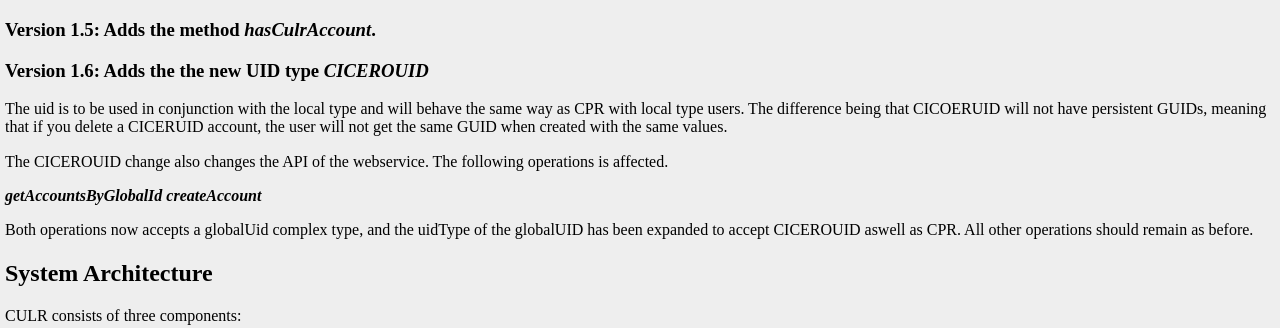
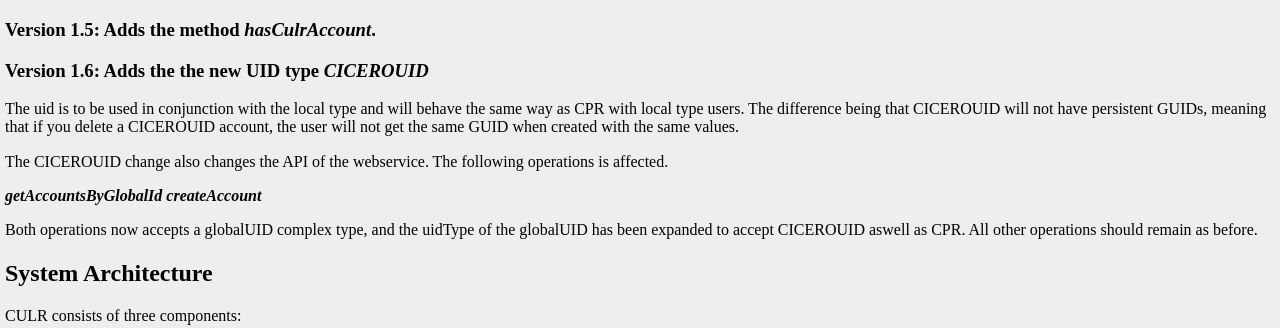
Before and after one commit to DBCDK/dbcdk.github.io, a Jekyll site: the page built from Culrservice.md, in a window 1280 px wide. Shown: the part 406-734 px from the top of the page. Built offline with Jekyll 4.4.1, drawn with Linux system fonts in a browser that asks for light colours; nearby versions of some CDN libraries; our own code applies the rules of GitHub Pages for plain Markdown files.

Commit message:
Update Culrservice.md

```diff
--- a/Culrservice.md
+++ b/Culrservice.md
@@ -23,14 +23,14 @@ CULR (Core User Library Registry) receives local user identifiers from affiliate
 ### Version 1.6: Adds the the new UID type ***CICEROUID***
 
 The uid is to be used in conjunction with the local type and will behave the same way as CPR with local type users.
-The difference being that CICOERUID will not have persistent GUIDs, meaning that if you delete a  CICERUID account, the user will not get the same GUID when created with the same values.
+The difference being that CICEROUID will not have persistent GUIDs, meaning that if you delete a CICEROUID account, the user will not get the same GUID when created with the same values.
 
 The CICEROUID change also changes the API of the webservice. The following operations is affected.
 
 ***getAccountsByGlobalId***
 ***createAccount***
 
-Both operations now accepts a globalUid complex type, and the uidType of the globalUID has been expanded to accept CICEROUID aswell as CPR.
+Both operations now accepts a globalUID complex type, and the uidType of the globalUID has been expanded to accept CICEROUID aswell as CPR.
 All other operations should remain as before.
 
 
```
